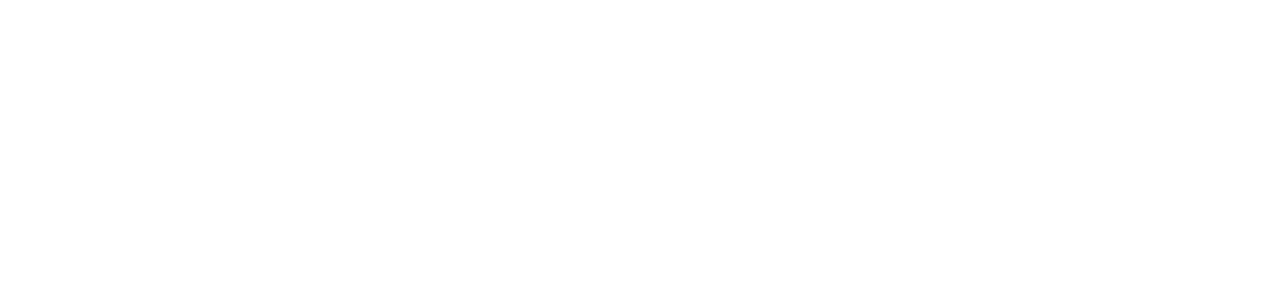
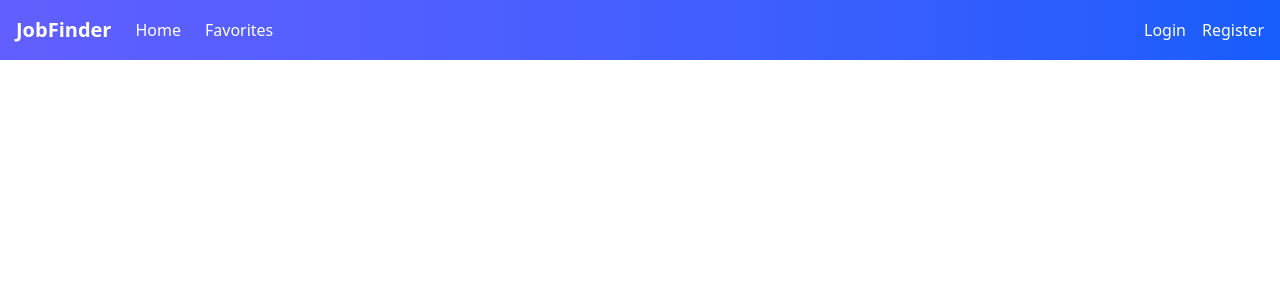
Before and after one commit to djordjebradonjic/job-finder-frontend, a React (Vite) app in the folder job-finder-app/: page /register in a window 1280 px wide. Before the commit this address had no page. Shown: the top 300 px of the page. Built offline with nearby package versions, Linux system fonts and the light colour scheme.

Commit message:
Main Navbar section added

```diff
--- a/job-finder-app/src/App.jsx
+++ b/job-finder-app/src/App.jsx
@@ -1,17 +1,18 @@
-import Favorites from "./pages/Favorites"
-import HomePage from "./pages/HomePage"
-import {BrowserRouter as Router, Routes, Route} from 'react-router-dom'
+import Favorites from "./pages/Favorites";
+import HomePage from "./pages/HomePage";
+import { BrowserRouter as Router, Routes, Route } from "react-router-dom";
+import MainNavBar from "./components/MainNavBar";
 
 function App() {
-return (
-  <Router>
-    <Routes>
-        <Route path="/" element={<HomePage/>}></Route>
-        <Route path="/favorites" element={<Favorites/>}></Route>
-    </Routes>
-  </Router>
-
-  )
+  return (
+    <Router>
+      <MainNavBar></MainNavBar>
+      <Routes>
+        <Route path="/" element={<HomePage />}></Route>
+        <Route path="/favorites" element={<Favorites />}></Route>
+      </Routes>
+    </Router>
+  );
 }
 
-export default App
+export default App;
--- a/job-finder-app/src/components/NavBar.jsx
+++ b/job-finder-app/src/components/JobNavbar.jsx
@@ -1,7 +1,7 @@
 import React from "react";
 import { useState } from "react";
 
-function NavBar({ onSiteSelect, activeNavBarItem }) {
+function JobNavBar({ onSiteSelect, activeNavBarItem }) {
   const navbarItems = [
     { label: "HelloWorld", value: "HelloWorld" },
     { label: "InfoStud", value: "InfoStud" },
@@ -33,4 +33,4 @@
   );
 }
 
-export default NavBar;
+export default JobNavBar;
--- /dev/null
+++ b/job-finder-app/src/components/MainNavBar.jsx
@@ -0,0 +1,40 @@
+import { Link, useNavigate } from "react-router-dom";
+
+function MainNavBar() {
+  const isLoggedIn = !!localStorage.getItem("token");
+  const navigate = useNavigate();
+
+  const handleLogout = () => {
+    localStorage.removeItem("token");
+    navigate("/login");
+  };
+
+  return (
+    <nav className="bg-gradient-to-r from-indigo-500 to-blue-600 text-white p-4">
+      <div className="max-w-7xl mx-auto flex justify-between items-center">
+        <div className="flex items-center gap-6">
+          <Link to="/" className="font-bold text-xl">
+            JobFinder
+          </Link>
+          <Link to="/">Home</Link>
+          <Link to="/favorites">Favorites</Link>
+        </div>
+
+        <div className="flex items-center gap-4">
+          {isLoggedIn ? (
+            <button onClick={handleLogout} className="hover:underline">
+              Logout
+            </button>
+          ) : (
+            <>
+              <Link to="/login">Login</Link>
+              <Link to="/register">Register</Link>
+            </>
+          )}
+        </div>
+      </div>
+    </nav>
+  );
+}
+
+export default MainNavBar;
--- a/job-finder-app/src/pages/HomePage.jsx
+++ b/job-finder-app/src/pages/HomePage.jsx
@@ -2,7 +2,7 @@
 import JobCard from "../components/JobCard";
 import FilterBar from "../components/FilterBar";
 import { fetchJobs } from "../api/jobs";
-import NavBar from "../components/NavBar";
+import JobNavBar from "../components/JobNavbar";
 import JobDetailsModel from "../components/JobDetailsModal";
 
 function HomePage() {
@@ -50,10 +50,10 @@
 
   return (
     <div className="p-4 bg-gradient-to-br from-gray-100 via-gray-200 to-gray-300 max-w-5xl mx-auto px-8 py-6">
-      <NavBar
+      <JobNavBar
         activeNavBarItem={activeNavBarItem}
         onSiteSelect={handleSiteSelect}
-      ></NavBar>
+      ></JobNavBar>
       <h1 className="text-2xl font-bold mb-4 bg-gradient-to-br from-gray-100 via-gray-200 to-gray-300">
         All jobs{" "}
       </h1>
```
